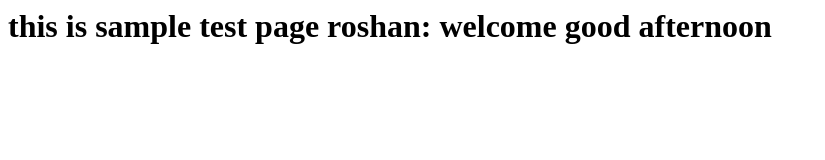
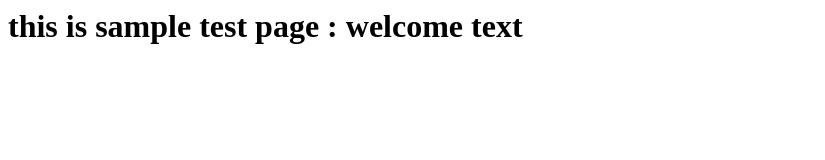
Before and after one commit to roshanshinde2/jenkinsrepo, a plain HTML site: page index.html in a window 1280 px wide. Shown: the whole page, without its empty margins (0-825 px from the left). Drawn offline with Linux system fonts and the light colour scheme.

Commit message:
index.html

```diff
--- a/index.html
+++ b/index.html
@@ -1 +1 @@
-<h1> this is sample test page roshan: welcome good afternoon </h1>
+<h1> this is sample test page : welcome text </h1>
```
